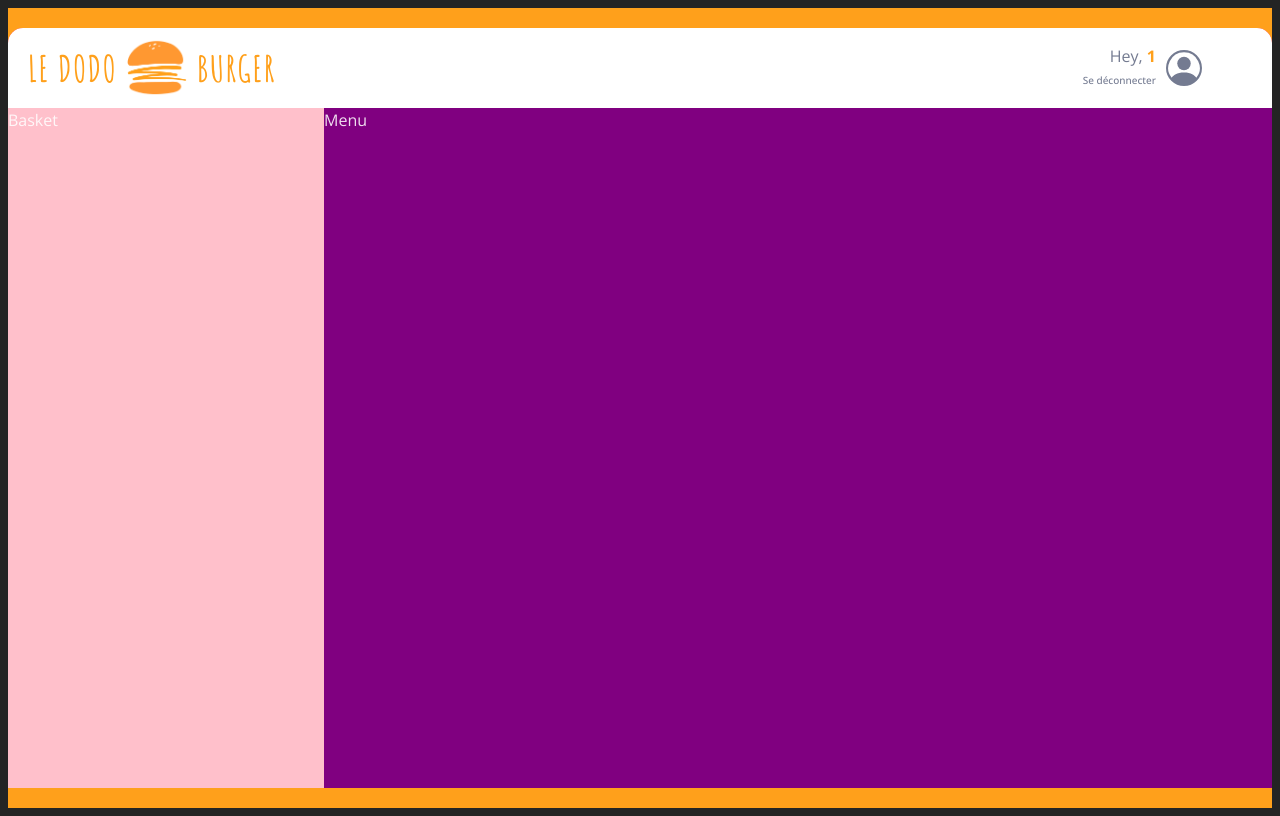
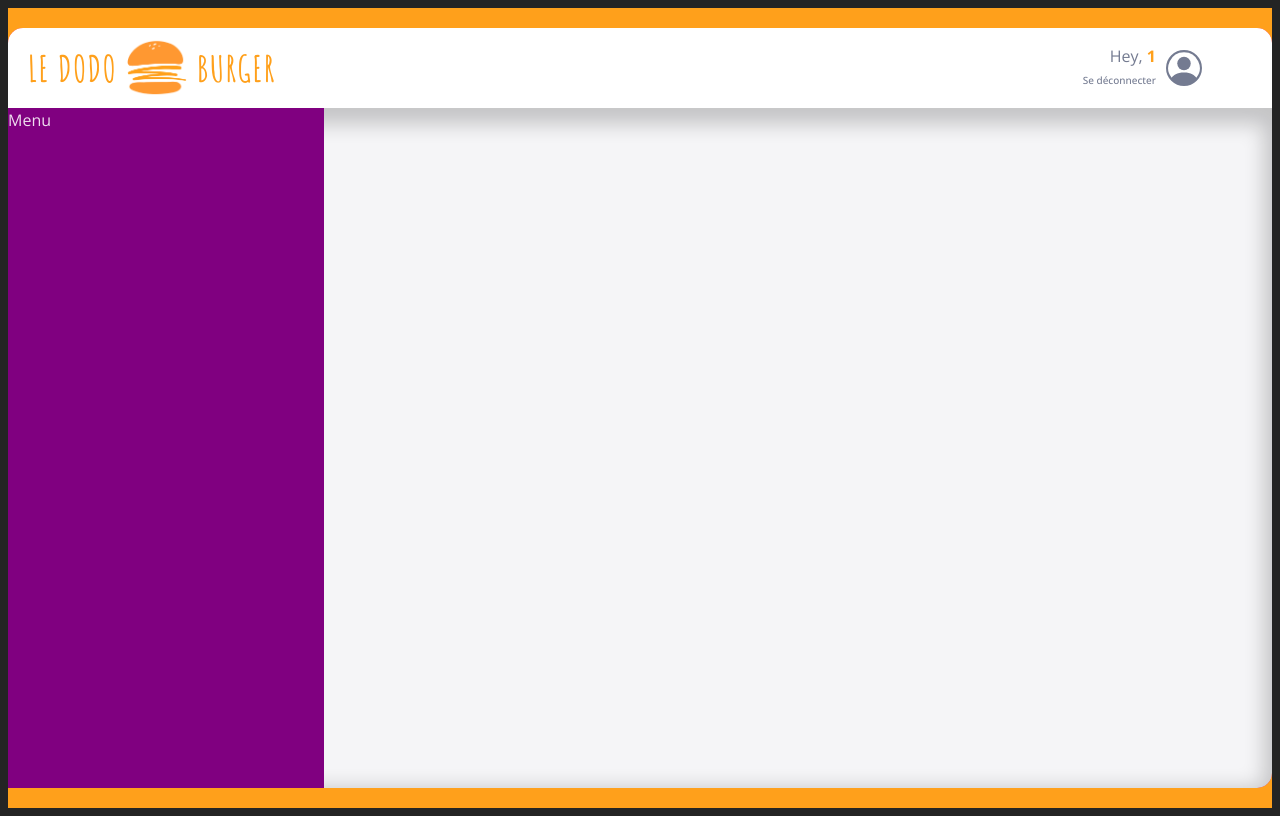
Before and after one commit to nantedev/DodoBurger, a React (Vite) app: page /order/1 in a window 1280 px wide. Built offline with nearby package versions, Linux system fonts and the light colour scheme.

Commit message:
💡 F05 : Order > Main > Prepare code for <basket />

```diff
--- a/src/components/pages/order/Main/Main.jsx
+++ b/src/components/pages/order/Main/Main.jsx
@@ -5,7 +5,7 @@ import Menu from "./Menu";
 export default function Main() {
   return (
     <MainStyled>
-      <div className="basket">Basket</div>
+      {/* <div className="basket">Basket</div> */}
       <Menu />
     </MainStyled>
   )
```
